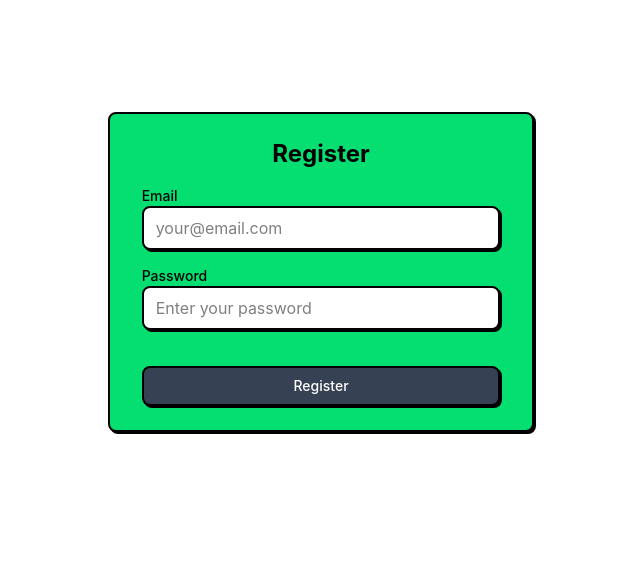
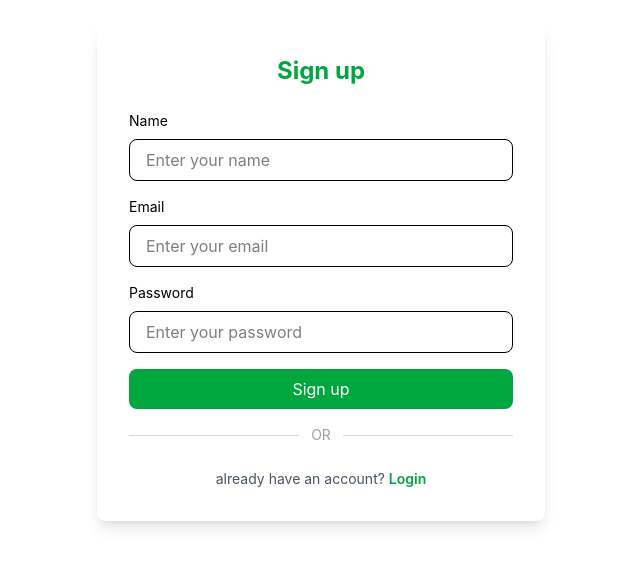
Before and after one commit to CapekTiv8/Group-Project-Ph2, a React (Vite) app in the folder client/: page /register in a window 1280 px wide. Shown: the part 128-694 px from the top of the page, without its empty margins (319-959 px from the left). Built offline with nearby package versions, Linux system fonts and the light colour scheme; no server answers.

Commit message:
feat: made login register better

```diff
--- a/client/src/views/Login.jsx
+++ b/client/src/views/Login.jsx
@@ -1,5 +1,5 @@
 import { useState } from 'react';
-import { useNavigate } from 'react-router';
+import { Link, useNavigate } from 'react-router';
 import axios from 'axios';
 import Toastify from 'toastify-js';
 
@@ -61,7 +61,7 @@
         </h2>
         <p className="text-gray-500 text-center mt-2">Login to your account</p>
 
-        <form className="mt-6 space-y-4" onSubmit={handleSubmit}>
+        <form className="mt-6 space-y-4" onSubmit={handleLogin}>
           <div>
             <label className="block text-gray-700 font-medium mb-1">
               Email
@@ -96,34 +96,15 @@
             <hr className="flex-1 border-gray-300" />
           </div>
 
-          {/* Google Login Button */}
-          <div className="flex justify-center">
-            <GoogleLogin
-              onSuccess={handleGoogleLogin}
-              onError={() => {
-                Toastify({
-                  text: 'Google Login failed',
-                  duration: 3000,
-                  gravity: 'bottom',
-                  position: 'right',
-                  style: {
-                    background: '#F87171',
-                    color: 'black',
-                    borderRadius: '8px',
-                  },
-                }).showToast();
-              }}
-            />
-          </div>
         </form>
 
         <p className="text-center text-gray-600 text-sm mt-6">
           Don't have an account?{' '}
-          <a
-            href="/register"
+          <Link
+            to="/register"
             className="text-green-600 font-semibold hover:underline">
             Register
-          </a>
+          </Link>
         </p>
       </div>
     </div>
--- a/client/src/views/Register.jsx
+++ b/client/src/views/Register.jsx
@@ -1,75 +1,110 @@
-import { useState } from "react";
-import { useNavigate } from "react-router";
-import baseUrl from "../constant/baseUrl";
-import axios from "axios";
-import Toastify from "toastify-js";
+import { useState } from 'react';
+import { Link, useNavigate } from 'react-router';
+import baseUrl from '../constant/baseUrl';
+import axios from 'axios';
+import Toastify from 'toastify-js';
 
 export default function Register() {
-    const [email, setEmail] = useState("")
-    const [password, setPassword] = useState("")
+  const [username, setName] = useState('');
+  const [email, setEmail] = useState('');
+  const [password, setPassword] = useState('');
   const navigate = useNavigate();
 
-  async function handleRegister (e) {
-    e.preventDefault()
+  async function handleRegister(e) {
+    e.preventDefault();
     try {
-        await axios.post (`${baseUrl}/register`, {email, password})
+      await axios.post(`${baseUrl}/register`, { username, email, password });
       Toastify({
-        text: "Success Register 🎉",
+        text: 'Success Register 🎉',
         duration: 3000,
         close: true,
-        gravity: "bottom",
-        position: "right",
+        gravity: 'bottom',
+        position: 'right',
         stopOnFocus: true,
         style: {
-          background: "linear-gradient(to right, #00b09b, #96c93d)"
-        }
-      }).showToast()
-      navigate("/login")
+          background: 'linear-gradient(to right, #00b09b, #96c93d)',
+        },
+      }).showToast();
+      navigate('/login');
     } catch (error) {
       Toastify({
-        text: error.response?.data?.message || "Register Failed",
+        text: error.response?.data?.message || 'Register Failed',
         duration: 3000,
         close: true,
-        gravity: "bottom",
-        position: "right",
+        gravity: 'bottom',
+        position: 'right',
         stopOnFocus: true,
         style: {
-          background: "linear-gradient(to right, #ff5f6d, #ffc371)"
-        }
-      }).showToast()
+          background: 'linear-gradient(to right, #ff5f6d, #ffc371)',
+        },
+      }).showToast();
     }
   }
 
   return (
-           <div className="min-h-screen flex items-center justify-center w-full">
-      <div className="px-8 py-6 w-1/3 bg-green-400 border-2 border-black rounded-lg shadow-[2px_2px_0px_rgba(0,0,0,1)]">
-        <h1 className="text-2xl font-bold text-center mb-4">Register</h1>
+    <div className="flex justify-center items-center min-h-screen bg-white">
+      <div className="w-3/4 max-w-md p-8 bg-white shadow-lg rounded-lg">
+        <h2 className="text-2xl font-bold text-green-600 mb-6 text-center">
+          Sign up
+        </h2>
+
         <form onSubmit={handleRegister}>
           <div className="mb-4">
-            <label className="block text-sm font-medium">Email</label>
+            <label className="block text-sm mb-2">Name</label>
             <input
-              type="email"
-              className="bg-white rounded-lg w-full px-3 py-2 border-2 border-black shadow-[2px_2px_0px_rgba(0,0,0,1)]"
-              placeholder="your@email.com"
-              onChange={(e) => setEmail(e.target.value)}
+              type="text"
+              name="name"
+              value={username}
+              onChange={(e) => setName(e.target.value)}
+              placeholder="Enter your name"
+              className="w-full px-4 py-2 border rounded-lg"
             />
           </div>
 
           <div className="mb-4">
-            <label className="block text-sm font-medium">Password</label>
+            <label className="block text-sm mb-2">Email</label>
             <input
-              type="password"
-              className="bg-white rounded-lg w-full px-3 py-2 border-2 border-black shadow-[2px_2px_0px_rgba(0,0,0,1)]"
-              placeholder="Enter your password"
-              onChange={(e) => setPassword(e.target.value)}
+              type="email"
+              name="email"
+              value={email}
+              onChange={(e) => setEmail(e.target.value)}
+              placeholder="Enter your email"
+              className="w-full px-4 py-2 border rounded-lg"
             />
           </div>
 
-          <button className="w-full mt-5 py-2 px-4 border-2 border-black rounded-lg text-sm font-medium text-white bg-gray-700 hover:bg-black shadow-[2px_2px_0px_rgba(0,0,0,1)]">
-            Register
+          <div className="mb-4">
+            <label className="block text-sm mb-2">Password</label>
+            <input
+              type="password"
+              name="password"
+              value={password}
+              onChange={(e) => setPassword(e.target.value)}
+              placeholder="Enter your password"
+              className="w-full px-4 py-2 border rounded-lg"
+            />
+          </div>
+          <button
+            type="submit"
+            className="w-full bg-green-600 text-white py-2 rounded-lg hover:bg-green-700 transition">
+            Sign up
           </button>
+
+          <div className="flex items-center gap-3 my-4">
+            <hr className="flex-1 border-gray-300" />
+            <span className="text-gray-400 text-sm">OR</span>
+            <hr className="flex-1 border-gray-300" />
+          </div>
         </form>
+        <p className="text-center text-gray-600 text-sm mt-6">
+          already have an account?{' '}
+          <Link
+            to="/login"
+            className="text-green-600 font-semibold hover:underline">
+            Login
+          </Link>
+        </p>
       </div>
     </div>
-    )
+  );
 }
```
Lines whose indentation alone changed are shown as unchanged.
